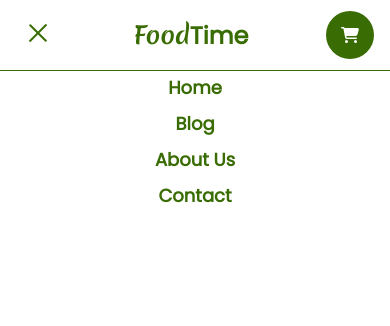
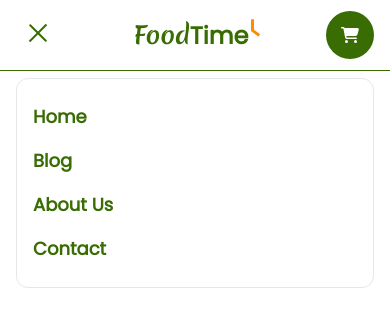
Before and after one commit to Manoj-Kumar-Munda/FoodTime, a React (Create React App) app: page / in a window 390 px wide. Both pictures are taken after a click on the button 36 px from the left and 32 px from the top of the page. Shown: the top 326 px of the page. Built offline with nearby package versions, Linux system fonts and the light colour scheme.

Commit message:
Header && Navbar created

```diff
--- a/src/components/Header.jsx
+++ b/src/components/Header.jsx
@@ -1,79 +1,29 @@
-import { faShoppingCart } from "@fortawesome/free-solid-svg-icons";
-import { FontAwesomeIcon } from "@fortawesome/react-fontawesome";
 import React from "react";
-import { DropdownNav } from "./Navbars";
+import { DefaultNav, DropdownNav } from "./Navbars";
 import Hamburgur from "./Hamburgur";
+import clockTick from "../assets/Vectors/titleVector.svg";
 
 const Header = () => {
   return (
     <header className="relative bg-white z-50 px-4 md:px-[5%]  md:py-4  border-b border-primary">
-
       {/* For sm-devices */}
       <DropdownNav />
 
       <div className="relative flex justify-between items-center">
         <Hamburgur />
-        {/* <div
-          className="md:hidden menu-icon cursor-pointer w-12 h-12 px-3 transition-colors hover:bg-slate-200 flex flex-col justify-center items-center"
-          onClick={() => setIsMenuOpen(!isMenuOpen)}
-        >
-          <div className="bars bg-primary"></div>
-          <div className="bars bg-primary"></div>
-          <div className="bars bg-primary"></div>
-        </div> */}
 
         <div className="relative">
           <h1 className="text-2xl text-primary ">
             <span className="font-Marienda font-bold">Food</span>
             <span className="font-Poppins font-semibold">Time</span>
           </h1>
-          {/* <div className="absolute -right-3 top-0">
-            <img src={} alt="title-svg" />
-          </div> */}
+          <div className="absolute -right-3 top-0">
+            <img src={clockTick} alt="title-svg" />
+          </div>
         </div>
 
-        <div className="flex justify-between gap-[6.12rem]">
-          <nav className="hidden md:flex justify-between items-center font-Poppins md:gap-12 lg:gap-16">
-            <span>
-              <a
-                href="#"
-                className="text-slate-900 transition-colors font-[500] hover:text-primary"
-              >
-                Home
-              </a>
-            </span>
-            <span>
-              <a
-                href="#"
-                className="text-slate-900 transition-colors font-[500] hover:text-primary"
-              >
-                Blog
-              </a>
-            </span>
-            <span>
-              <a
-                href="#"
-                className="text-slate-900 transition-colors font-[500] hover:text-primary"
-              >
-                About Us
-              </a>
-            </span>
-            <span>
-              <a
-                href="#"
-                className="text-slate-900 transition-colors font-[500] hover:text-primary"
-              >
-                Contact
-              </a>
-            </span>
-          </nav>
-
-          <div className="flex justify-between gap-6">
-            <div className="bg-primary w-12 h-12 rounded-full flex justify-center items-center cursor-pointer">
-              <FontAwesomeIcon icon={faShoppingCart} color="#fff" />
-            </div>
-          </div>
-        </div>
+        {/* Nav for lg-devices */}
+        <DefaultNav />
       </div>
     </header>
   );
--- a/src/components/Main.jsx
+++ b/src/components/Main.jsx
@@ -1,4 +1,4 @@
-import React, { useState } from "react";
+import React from "react";
 import Header from "./Header";
 import useMenu from "../contexts/menuProvider";
 
@@ -7,9 +7,6 @@ const Main = () => {
   console.log(isMenuOpen)
   return (
     <div className="relative">
-      {isMenuOpen && (
-        <div className="absolute inset-0 bg-slate-900/30 z-20"></div>
-      )}
       <Header isMenuOpen={isMenuOpen} setIsMenuOpen={setIsMenuOpen}/>
 
     </div>
--- a/src/components/Navbars.jsx
+++ b/src/components/Navbars.jsx
@@ -1,34 +1,59 @@
+import { faShoppingCart } from "@fortawesome/free-solid-svg-icons";
 import useMenu from "../contexts/menuProvider";
+import { FontAwesomeIcon } from "@fortawesome/react-fontawesome";
+import { links } from "../utils/constants";
 
 export const DropdownNav = () => {
-
-    const {isMenuOpen} = useMenu()
+  const { isMenuOpen } = useMenu();
   return (
-    <div className="absolute sm:hidden left-0 right-0 bottom-0 top-full w-full">
-      <ul className={isMenuOpen ? "flex flex-col" : "hidden"}>
-        <li>
-          <a className="block py-1 text-primary font-semibold font-Poppins text-lg text-center">
-            Home
-          </a>
-        </li>
-        <li>
-          <a className="block py-1 text-primary font-semibold font-Poppins text-lg text-center">
-            Blog
-          </a>
-        </li>
-        <li>
-          <a className="block py-1 text-primary font-semibold font-Poppins text-lg text-center">
-            About Us
-          </a>
-        </li>
-        <li>
-          <a className="block py-1 text-primary font-semibold font-Poppins text-lg text-center">
-            Contact
-          </a>
-        </li>
+    <div className="absolute md:hidden left-0 right-0 bottom-0 top-full w-full h-full px-4 py-2">
+      <ul
+        className={
+          isMenuOpen
+            ? "flex flex-col py-4 pl-4 border rounded-xl overflow-hidden transition ease-in duration-300 transform origin-top-left opacity-100"
+            : "scale-y-0 opacity-0"
+        }
+      >
+        {links.map((link, index) => {
+          return (
+            <li key={index}>
+              <a
+                href="#"
+                className="block py-2 text-primary font-semibold font-Poppins text-lg text-start hover:text-green-700"
+              >
+                {link}
+              </a>
+            </li>
+          );
+        })}
       </ul>
     </div>
   );
 };
 
-export const DefaultNav = () => {};
+export const DefaultNav = () => {
+  return (
+    <div className="flex justify-between gap-[6.12rem]">
+      <nav className="hidden md:flex justify-between items-center font-Poppins md:gap-12 lg:gap-16">
+        {links.map((link, index) => {
+          return (
+            <span key={index}>
+              <a
+                href="#"
+                className="text-slate-900 transition-colors font-[500] hover:text-primary"
+              >
+                {link}
+              </a>
+            </span>
+          );
+        })}
+      </nav>
+
+      <div className="flex justify-between gap-6">
+        <div className="bg-primary w-12 h-12 rounded-full flex justify-center items-center cursor-pointer">
+          <FontAwesomeIcon icon={faShoppingCart} color="#fff" />
+        </div>
+      </div>
+    </div>
+  );
+};
--- /dev/null
+++ b/src/utils/constants.js
@@ -0,0 +1 @@
+export const links = ["Home", "Blog", "About Us", "Contact"]
```
